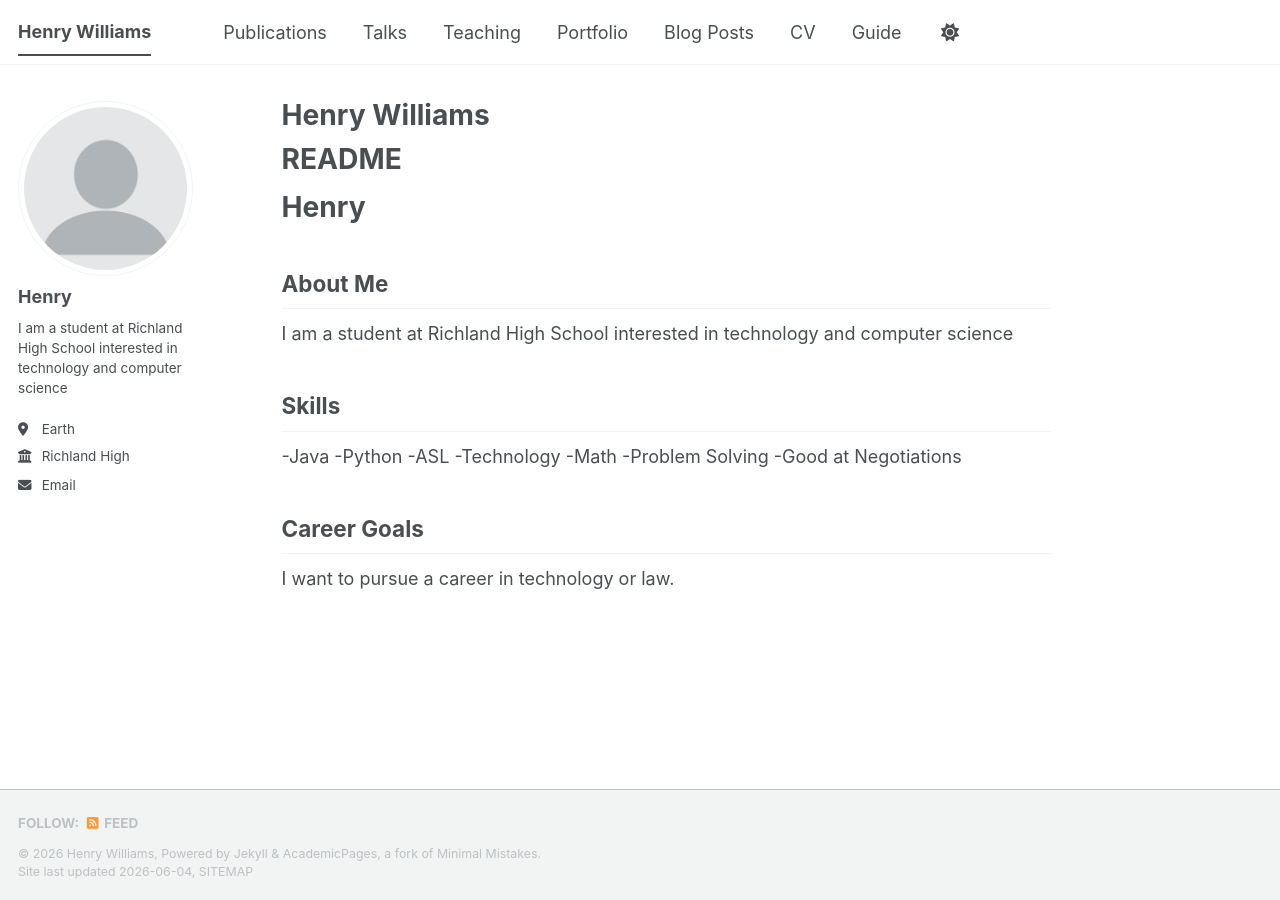
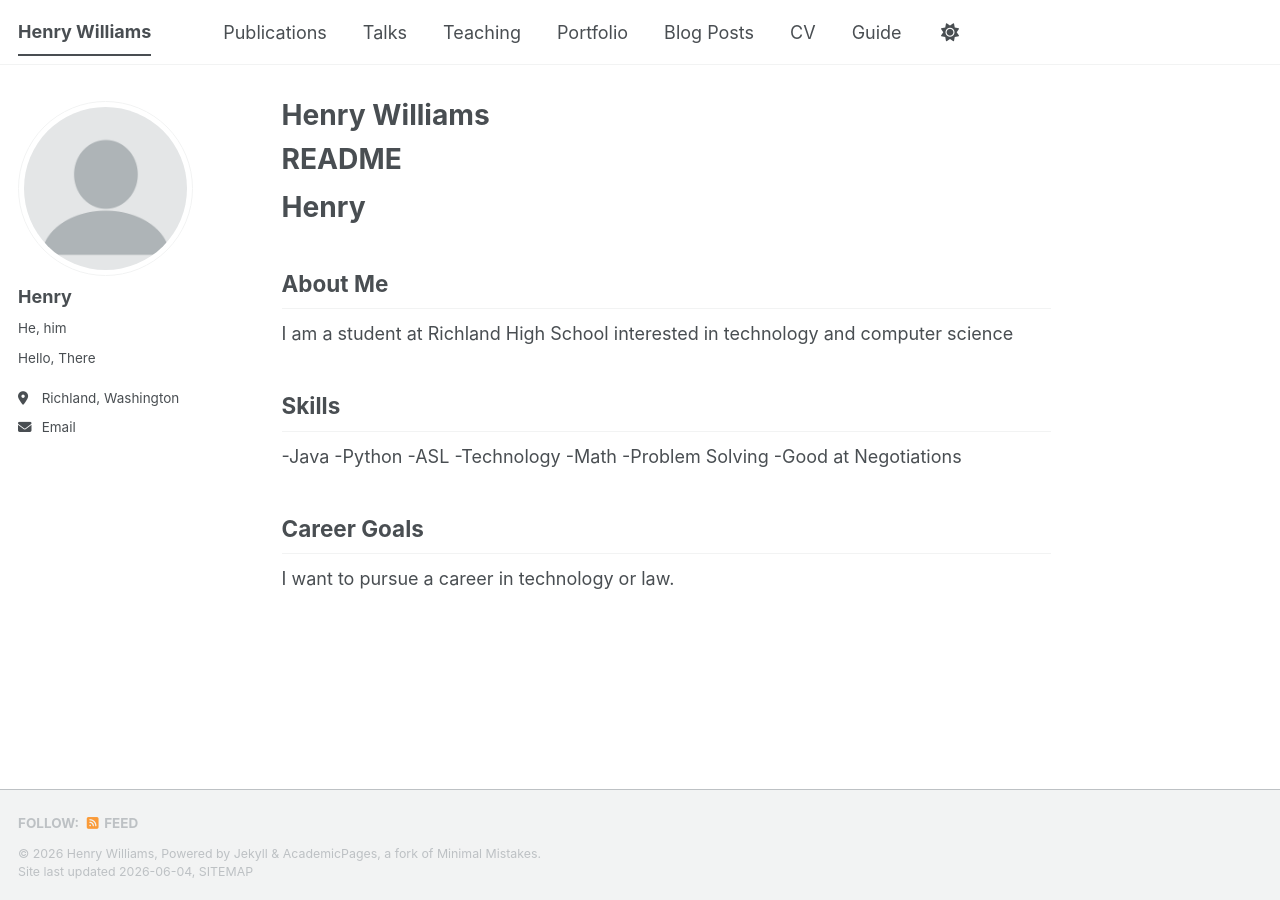
Before and after one commit to henrywilliamsdev/henrywilliamsdev.github.io, a Jekyll site: the page built from _pages/about.md, in a window 1280 px wide. Built offline with Jekyll 4.4.1, drawn with Linux system fonts in a browser that asks for light colours; a script bundle is joined from its source files by our own code; library files that are not in the unit come from our copies.

Commit message:
Update _config.yml

```diff
--- a/_config.yml
+++ b/_config.yml
@@ -12,7 +12,7 @@ site_theme               : "default" # The available themes options are "default
 title                    : "Henry Williams"
 title_separator          : "-"
 name                     : &name "Henry Williams"
-description              : &description "Your Name's academic portfolio"   # Update this with a general description of your site, this is the default if not overridden by a page
+description              : &description ""   # Update this with a general description of your site, this is the default if not overridden by a page
 url                      : https://academicpages.github.io # The base hostname & protocol for your site e.g. "https://[your GitHub username].github.io",
                                                            # or if you already have some other page hosted on Github then use "https://[your GitHub username].github.io/[Your Repo Name]"
 baseurl                  : "" # the subpath of your site, e.g. "/blog"
@@ -25,10 +25,9 @@ author:
   # Biographic information
   avatar           : "profile.png"
   name             : "Henry"
-  pronouns         : # example: "she/her"
-  bio              : "I am a student at Richland High School interested in technology and computer science"
-  location         : "Earth"
-  employer         : "Richland High"
+  pronouns         : "He, him"
+  bio              : "Hello, There"
+  location         : "Richland, Washington"
   email            : "henry.williams1805@gmail.com"
 
 # Reading Files
```
